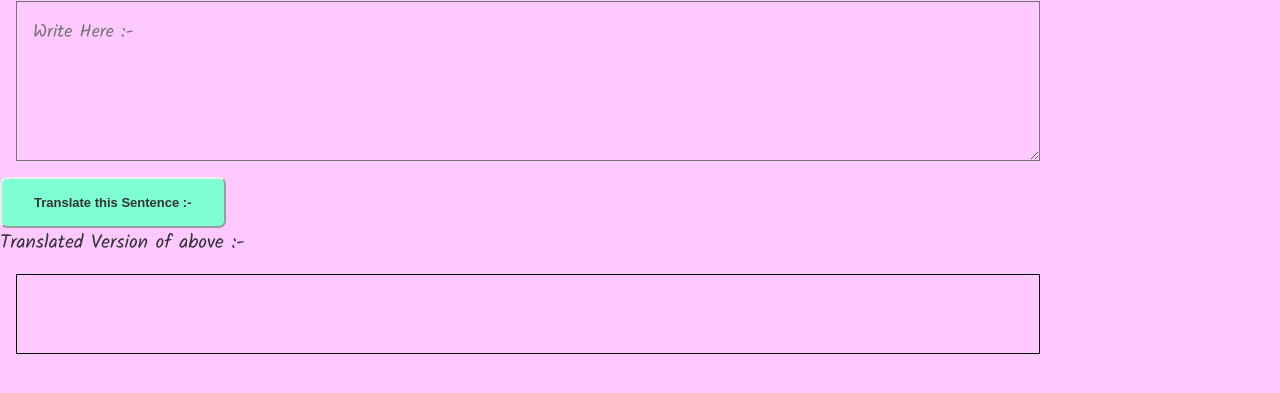
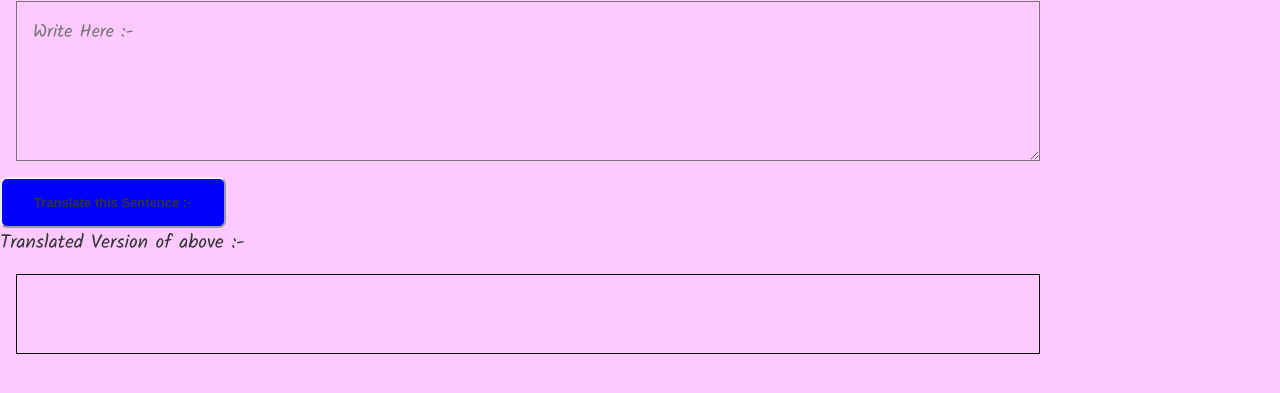
Before and after one commit to Mk4Levi/mark-06_Manthan, a plain HTML site: page index.html in a window 1280 px wide. In both pictures the pointer is over the button "Translate this Sentence :-". Shown: the part 93-486 px from the top of the page. Drawn offline with Linux system fonts and the light colour scheme.

Commit message:
Update style.css

```diff
--- a/style.css
+++ b/style.css
@@ -44,7 +44,7 @@ textarea {
     font-weight: 700;
     font-size: small;
     /* background-color: transparent; */
-    background-color: aquamarine;
+    background-color: rgb(155, 247, 255);
     color: var(--primary-lack);
     border-radius: 7px;
     border-color: var(--primary-lack);
@@ -53,8 +53,9 @@ textarea {
     cursor: pointer;
 }
 
-#btn-translate :hover {
-    background-color: rgb(75, 55, 255);
+#btn-translate:hover {
+    background-color: blue;
+    color: var(--primary-blue);
 }
 
 
```
